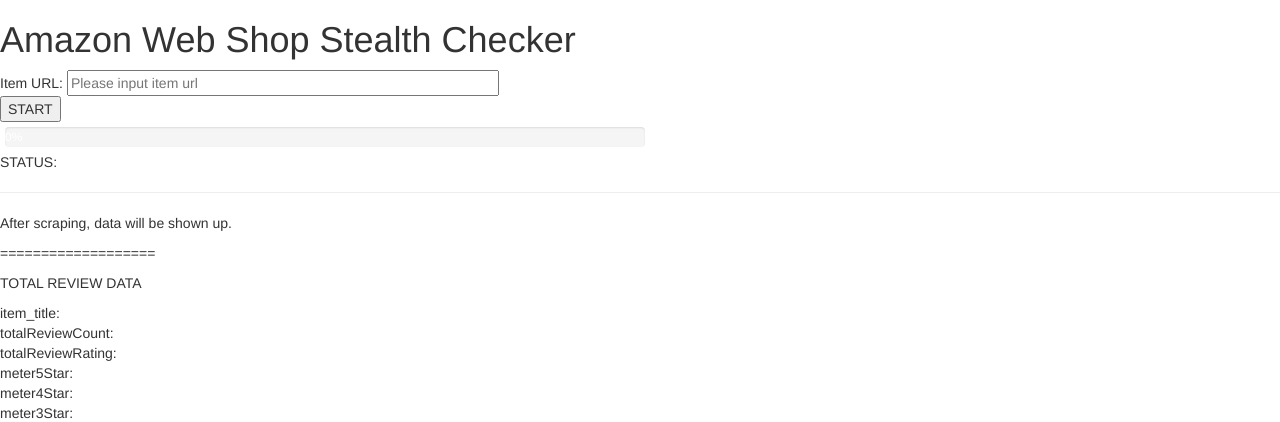
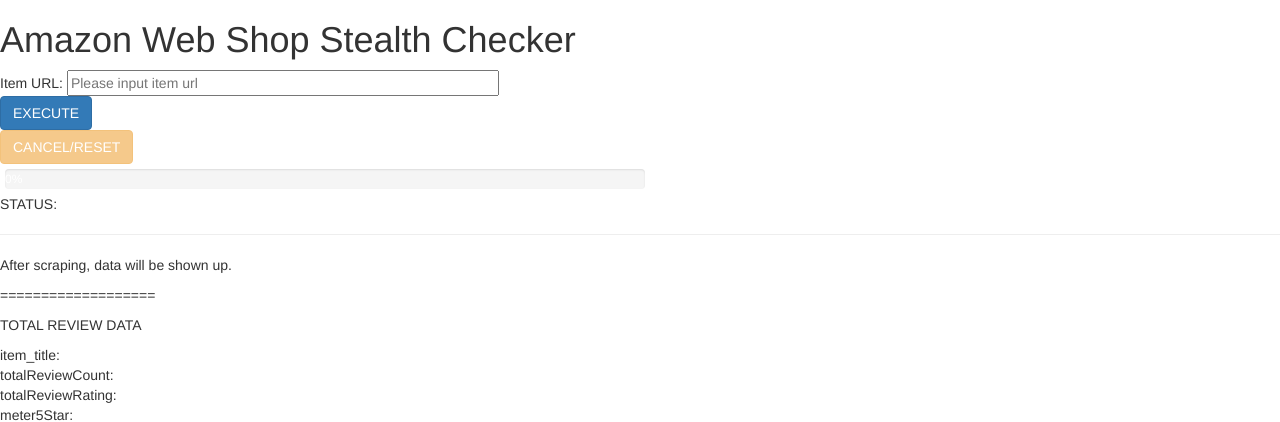
Before and after one commit to rauta0127/amazon_web_shop, a Flask app: page / in a window 1280 px wide. Shown: the top 422 px of the page. Run offline with Flask 2, Linux system fonts and the light colour scheme; data that the repository does not hold is empty; some libraries are stand-ins or nearby versions.

Commit message:
complete base

```diff
--- a/myenv/app.py
+++ b/myenv/app.py
@@ -9,11 +9,11 @@ app = Flask(__name__)
 CORS(app)
 
 # Values
-percent = totalReviewCount = totalReviewRating = meter5Star = meter4Star = meter3Star = meter2Star = meter1Star = 0
-stealth_percentage = high_probability_stealth_reviwer_count = low_probabilty_stealth_reviewer_count = wrong_data_reviewer_count = 0
-high_probability_stealth_reviewers = low_probability_stealth_reviewers = wrong_data_reviewers = []
-item_title = ''
-status = 'URL Waiting..'
+#percent = totalReviewCount = totalReviewRating = meter5Star = meter4Star = meter3Star = meter2Star = meter1Star = 0
+#stealth_percentage = high_probability_stealth_reviwer_count = low_probabilty_stealth_reviewer_count = wrong_data_reviewer_count = 0
+#high_probability_stealth_reviewers = low_probability_stealth_reviewers = wrong_data_reviewers = []
+#item_title = ''
+#status = 'URL Waiting..'
 
 
 def reviewStealthCheck(item_url):
@@ -21,19 +21,31 @@ def reviewStealthCheck(item_url):
 
 @app.route('/', methods=['GET', 'POST'])
 def index():
-    percent = totalReviewCount = totalReviewRating = meter5Star = meter4Star = meter3Star = meter2Star = meter1Star = 0
-    stealth_percentage = high_probability_stealth_reviwer_count = low_probabilty_stealth_reviewer_count = wrong_data_reviewer_count = 0
-    high_probability_stealth_reviewers = low_probability_stealth_reviewers = wrong_data_reviewers = []
-    item_title = ''
-    status = 'URL Waiting..'
+    #percent = totalReviewCount = totalReviewRating = meter5Star = meter4Star = meter3Star = meter2Star = meter1Star = 0
+    #stealth_percentage = high_probability_stealth_reviwer_count = low_probabilty_stealth_reviewer_count = wrong_data_reviewer_count = 0
+    #high_probability_stealth_reviewers = low_probability_stealth_reviewers = wrong_data_reviewers = []
+    #item_title = ''
+    #status = 'URL Waiting..'
+
     return render_template("index.html")
 
 @app.route('/scrape', methods=['GET', 'POST'])
 def scrape():
+    global t
+    print (request)
+    print (request.data)
     item_url = request.form['item_url']
+    print (item_url)
     t = threading.Thread(target=reviewStealthCheck, args=(item_url, ))
     t.start()
-    return redirect(url_for('index'))
+    return render_template("index.html")
+
+@app.route('/cancel', methods=['GET', 'POST'])
+def cancel():
+    review_stealth_checker.percent = 0
+    review_stealth_checker.item_title = ''
+    return render_template("index.html")
+
 
 @app.route("/progress", methods=['GET', 'POST'])
 def progress():
--- a/myenv/static/js/progress.js
+++ b/myenv/static/js/progress.js
@@ -126,14 +126,17 @@ function progress() {
                 $('#wrong_data_reviewers').append(h);
             };
 
-
-
             if(data['percent'] == 100){
                 clearInterval(progressStIntr)
-                //alert("Convert Complete");
                 document.getElementById("progress-bar-label").innerText = "Complete!";
                 $(".progress-bar").removeClass('active');
                 document.getElementById("progress-bar-label").innerText = "Complete!";
+            }
+
+            if(data['percent'] > 0){
+                $("#submit").prop('disabled', true);
+                $("#item_url").prop('disabled', true);
+                $("#cancel").prop('disabled', false);
             }
 
         },
@@ -147,9 +150,52 @@ function progressCheck(time){
     progressStIntr = setInterval('progress()', time);
 }
 
+
 $('#submit').on('click', function() {
-    alert("Start");
+    $("form").submit(function() {
+        $("#submit").prop('disabled', true);
+    });
 });
+
+
+/*
+var jqxhr;
+$('#submit').click(function(event){
+    event.preventDefault();
+    var f = $('form');
+    if (jqxhr) {
+        alert("return");
+        return;
+    }
+    jqxhr = $.ajax({
+        url: f.prop('action'),
+        type: f.prop('type'),
+        data: $('form').serialize(),
+        timeout: 10000,
+        dataType: 'json'
+    })
+    .done(function(data) {
+        alert("done");
+    })
+    .fail(function(XMLHttpRequest, textStatus, errorThrown) {
+        console.log("ajax通信に失敗しました");
+        console.log("XMLHttpRequest : " + XMLHttpRequest.status);
+        console.log("textStatus     : " + textStatus);
+        console.log("errorThrown    : " + errorThrown.message);
+    })
+    .always(function(data) {
+        alert("sending successed");
+    });
+});
+*/
+
+
+
+/*
+$('#submit').on('click', function() {
+    $("#submit").prop("disabled", true);
+});
+*/
 
 progressCheck(1000)
 
--- a/myenv/templates/index.html
+++ b/myenv/templates/index.html
@@ -2,14 +2,15 @@
 {% block body %}
 <h1>Amazon Web Shop Stealth Checker</h1>
     <form action="{{url_for('scrape')}}" method="POST">
-    <div>
-        <div>Item URL:
-            <input type=text size=50 name=item_url placeholder='Please input item url'>
-        </div>
+    <div>Item URL:
+        <input type="text" size="50" name="item_url" id="item_url" placeholder='Please input item url'/>
     </div>
-    <button type="submit" id='submit' value="Submit">START</button>
+    <button class="btn btn-primary" type="submit" id='submit' name='submit'>EXECUTE</button>
     </form>
 
+    <form action="{{url_for('cancel')}}" method="POST">
+        <div><button class="btn btn-warning" type="submit" id='cancel' name='cancel' disabled>CANCEL/RESET</button></div>
+    </form>
 
     <div class="progress" style="width: 50%; margin: 5px;">
         <div class="progress-bar progress-bar-striped active" role="progressbar" aria-valuenow="0" aria-valuemin="0" aria-valuemax="100" style="width: 0%">
```
Also changed, not shown: 2 other files.
